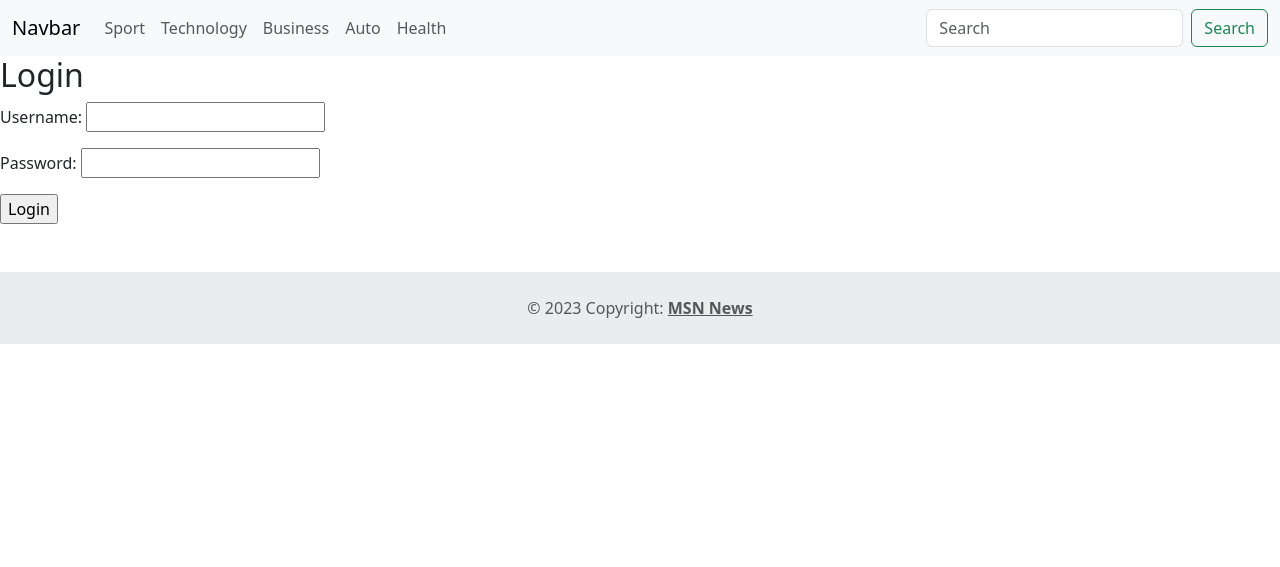
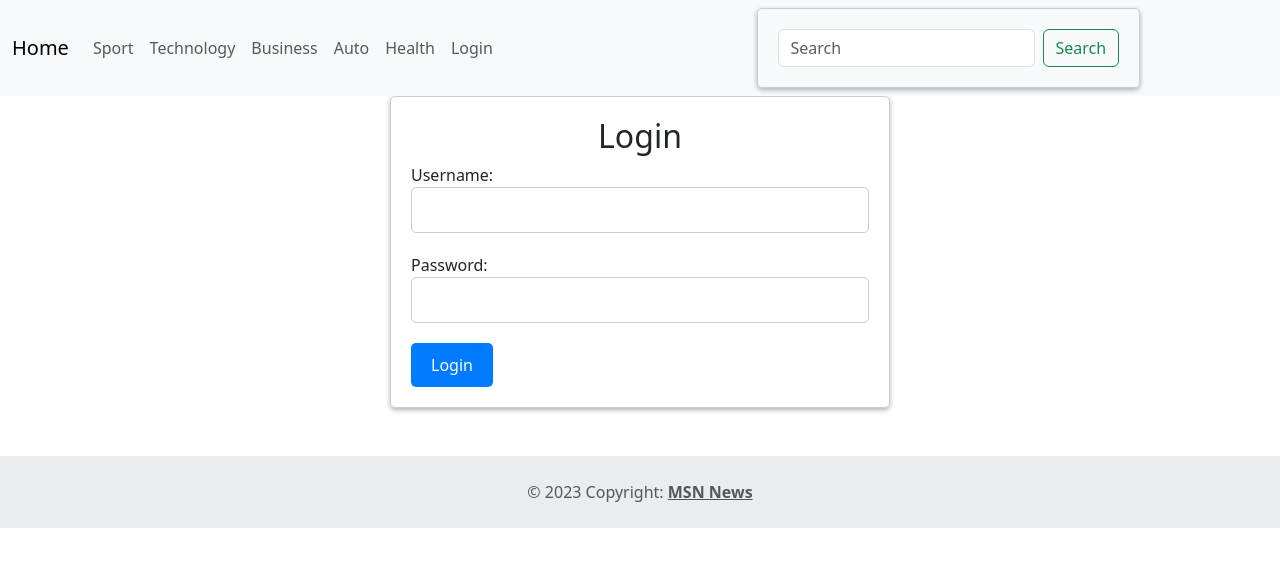
Before and after one commit to shohruhbekaxmadjonov/MSN-news, a Django app: page /login/ in a window 1280 px wide. Shown: the top 567 px of the page. Run offline with Django 4.2, Linux system fonts and the light colour scheme.

Commit message:
Added login.html

```diff
--- a/news/static/news/styles/main.css
+++ b/news/static/news/styles/main.css
@@ -1,3 +1,5 @@
+/*Main page*/
+
 .card-link {
     text-decoration: none;
 }
@@ -34,3 +36,59 @@
         height: 300px;
     }
 }
+
+/*Login page*/
+
+.messages {
+    margin-bottom: 20px;
+}
+
+.messages li {
+    padding: 10px;
+}
+
+.alert-danger {
+    color: #721c24;
+    background-color: #f8d7da;
+    border-color: #f5c6cb;
+    padding: 15px;
+    margin-bottom: 20px;
+    border-radius: 5px;
+}
+
+form {
+    max-width: 500px;
+    margin: 0 auto;
+    padding: 20px;
+    border: 1px solid #ccc;
+    border-radius: 5px;
+    box-shadow: 0 2px 5px rgba(0, 0, 0, .3);
+}
+
+h2 {
+    text-align: center;
+    margin-bottom: 20px;
+}
+
+input[type="text"],
+input[type="password"] {
+    display: block;
+    width: 100%;
+    padding: 10px;
+    margin-bottom: 20px;
+    border-radius: 5px;
+    border: 1px solid #ccc;
+}
+
+input[type="submit"] {
+    background-color: #007bff;
+    color: #fff;
+    border: none;
+    padding: 10px 20px;
+    border-radius: 5px;
+    cursor: pointer;
+}
+
+input[type="submit"]:hover {
+    background-color: #0069d9;
+}
--- a/news/templates/news/inc/navbar.html
+++ b/news/templates/news/inc/navbar.html
@@ -1,6 +1,6 @@
 <nav class="navbar navbar-expand-lg bg-body-tertiary">
     <div class="container-fluid">
-        <a class="navbar-brand" href="">Navbar</a>
+        <a class="navbar-brand" href="{% url 'main' %}">Home</a>
         <button
                 class="navbar-toggler"
                 type="button"
@@ -29,6 +29,28 @@
                 <li class="nav-item">
                     <a class="nav-link" href="{% url 'category' 5 %}">Health</a>
                 </li>
+
+                {% if user.is_authenticated %}
+                    <li class="nav-item dropdown">
+                        <a class="nav-link dropdown-toggle" href="#" role="button" data-bs-toggle="dropdown"
+                           aria-expanded="false">
+                            {{ user.username }}
+                        </a>
+                        <ul class="dropdown-menu">
+                            <li><a class="dropdown-item" href="#">Action</a></li>
+                            <li><a class="dropdown-item" href="#">Another action</a></li>
+                            <li>
+                                <hr class="dropdown-divider">
+                            </li>
+{#                            <li><a class="dropdown-item" href="{% url 'logout' %}">Logout</a></li>#}
+                        </ul>
+                    </li>
+                {% else %}
+                    <li class="nav-item">
+                        <a class="nav-link" href="{% url 'login' %}">Login</a>
+                    </li>
+                {% endif %}
+
             </ul>
             <form class="d-flex" role="search">
                 <input
--- a/news/templates/news/login.html
+++ b/news/templates/news/login.html
@@ -5,6 +5,19 @@
 {% endblock %}
 
 {% block content %}
+    {% if messages %}
+        <ul class="messages">
+            {% for message in messages %}
+                <li{% if message.tags %} class="{{ message.tags }}"{% endif %} style="list-style-type: none">
+                    {% if message.level == DEFAULT_MESSAGE_LEVELS.ERROR %}
+                        <div class="alert alert-danger" role="alert">
+                            {{ message }}
+                        </div>{% endif %}
+
+                </li>
+            {% endfor %}
+        </ul>
+    {% endif %}
     <form method="POST" novalidate>
         {% csrf_token %}
         <h2>Login</h2>
```
Also changed, not shown: db.sqlite3, news-media/2023/05/01/sinjin-thomas-Rzk0TtGnuRA-unsplash.jpg (added), news-media/2023/05/02/alexander-hipp.jpg (added), news-media/2023/05/02/dawid-zawila.jpg (added), 4 other files.
